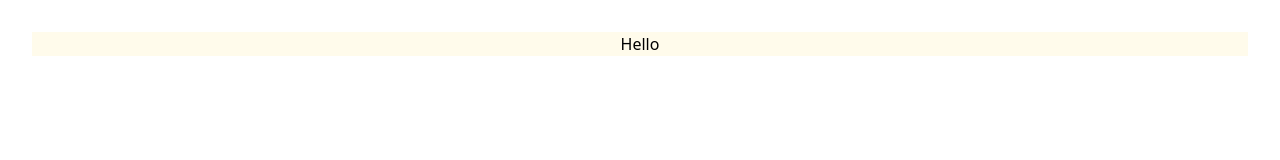
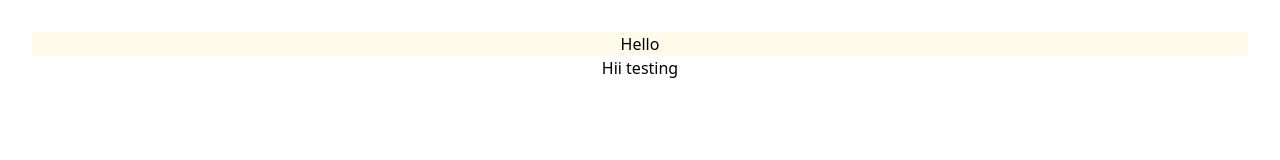
Before and after one commit to Navaneethmayya/Notes_Sharing_App, a React (Vite) app in the folder Notebook/: page / in a window 1280 px wide. Shown: the top 160 px of the page. Built offline with nearby package versions, Linux system fonts and the light colour scheme.

Commit message:
Update App.jsx
Check

```diff
--- a/Notebook/src/App.jsx
+++ b/Notebook/src/App.jsx
@@ -11,7 +11,8 @@ function App() {
       <div className='bg-amber-50'>
         <p>Hello</p>
         </div>
-        {/* //Testing */}
+
+        <p>Hii testing </p>
     </>
   )
 }
```
